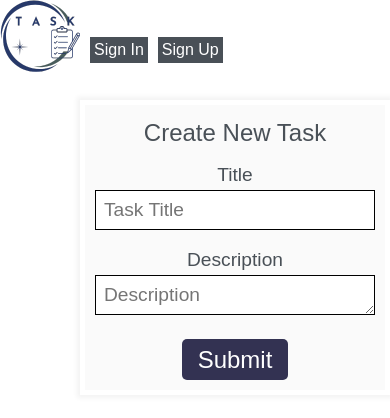
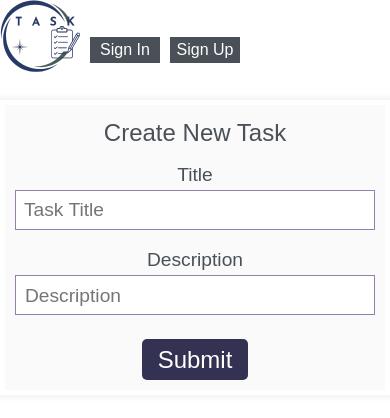
Before and after one commit to digitalrisedorset/task-management, a Next.js app in the folder nextjs-frontend/: page /create-task in a window 390 px wide. Shown: the top 418 px of the page. Built offline with nearby package versions, Linux system fonts and the light colour scheme; no server answers.

Commit message:
Improved mobile rendering + made textarea component height dynamic

```diff
--- /dev/null
+++ b/nextjs-frontend/src/components/global/components/Input/TextArea.tsx
@@ -0,0 +1,43 @@
+import React, {useEffect, useRef} from "react";
+import {capitalise} from "@/lib/string";
+
+interface TextAreaProps {
+    name: string
+    value: string
+    onChange: (e: React.ChangeEvent<HTMLInputElement>) => void
+    style: string
+}
+
+export const TextArea: React.FC<TextAreaProps> = ({name, value, onChange}: TextAreaProps) => {
+    const textareaRef = useRef<HTMLTextAreaElement | null>(null);
+
+    useEffect(() => {
+        const focusInput = () => {
+            if (textareaRef.current) {
+                textareaRef.current.style.height = "auto"; // Reset height
+                textareaRef.current.style.height = `${textareaRef.current.scrollHeight}px`; // Set new height
+            }
+        };
+        focusInput()
+    }, [value]);
+
+    const style = {
+        minHeight: "38px",
+        maxHeight: "200px", // Adjust as needed
+        resize: "none",
+        padding: "9px",
+        boxSizing: "border-box",
+        overflow: "hidden", // Prevent scrollbar flickering
+    };
+
+    return <textarea
+            required
+            name={name}
+            rows={1}
+            ref={textareaRef}
+            placeholder={capitalise(name)}
+            value={value}
+            onChange={onChange}
+            style={style}
+        />
+}
--- a/nextjs-frontend/src/components/global/styles/Form.tsx
+++ b/nextjs-frontend/src/components/global/styles/Form.tsx
@@ -30,7 +30,7 @@ export const Form = styled.form`
     width: 100%;
     padding: 0.5rem;
       font-size: 1.2rem;
-    border: 1px solid black;
+    border: 1px solid var(--red);
     &:focus {
       outline: 0;
       border-color: var(--black);
@@ -80,10 +80,12 @@ export const Form = styled.form`
     @media (max-width: 600px) {
         padding: 10px;
         input,
-        textarea,
         select {
             width: 100%;
             height: 40px;
+        }
+        textarea {
+            width: 100%;
         }
         label {
             font-size: 1.2rem;
--- a/nextjs-frontend/src/components/global/styles/MainStyles.tsx
+++ b/nextjs-frontend/src/components/global/styles/MainStyles.tsx
@@ -14,6 +14,7 @@ export const MainStyles = styled.main`
     height: 100vh;
 
     @media (max-width: 600px) {
+        grid-template-columns: 0px 1fr;
         grid-template-rows: 100px 1fr 3fr;
         width: 100%;
     }
--- a/nextjs-frontend/src/components/global/styles/NavStyles.tsx
+++ b/nextjs-frontend/src/components/global/styles/NavStyles.tsx
@@ -30,9 +30,11 @@ const NavStyles = styled.menu`
     @media (max-width: 600px) {
         padding: 0 10px;
         gap: 10px;
+        margin-left: 80px;
         a, button {
             font-size: 1rem;
-            padding:4px
+            padding:4px;
+            width:70px;
         }
         .venue-title {
             font-size:1.0rem;
--- a/nextjs-frontend/src/components/task/components/NewTask.tsx
+++ b/nextjs-frontend/src/components/task/components/NewTask.tsx
@@ -3,6 +3,7 @@ import {useForm} from "@/components/global/hooks/useForm";
 import {Form} from "@/components/global/styles/Form";
 import {Feedback} from "@/components/global/components/Feedback";
 import {useCreateTask} from "@/components/task/graphql/useTaskCreate";
+import {TextArea} from "@/components/global/components/Input/TextArea";
 
 export const NewTask: React.FC = () => {
     const router = useRouter();
@@ -38,11 +39,8 @@ export const NewTask: React.FC = () => {
                 </label>
                 <label htmlFor="email">
                     Description
-                    <textarea
-                        required
+                    <TextArea
                         name="description"
-                        rows={6}
-                        placeholder="Description"
                         value={inputs.description}
                         onChange={handleChange}
                     />
--- a/nextjs-frontend/src/components/user-authentication/lib/user-preference.tsx
+++ b/nextjs-frontend/src/components/user-authentication/lib/user-preference.tsx
@@ -28,8 +28,6 @@ export const getUserPreferenceVariables = (userId: string, fields: TaskPreferenc
         }
     }
 
-    console.log('data', data)
-
     return {
         "data": data,
         "where": {
```
Also changed, not shown: nextjs-frontend/src/components/global/styles/ItemStyles.tsx (+10 -1 lines), nextjs-frontend/src/components/task/components/EditTask.tsx (+3 -5 lines), nextjs-frontend/src/components/task/styles/TaskFilterStyles.tsx (+8 -6 lines).
